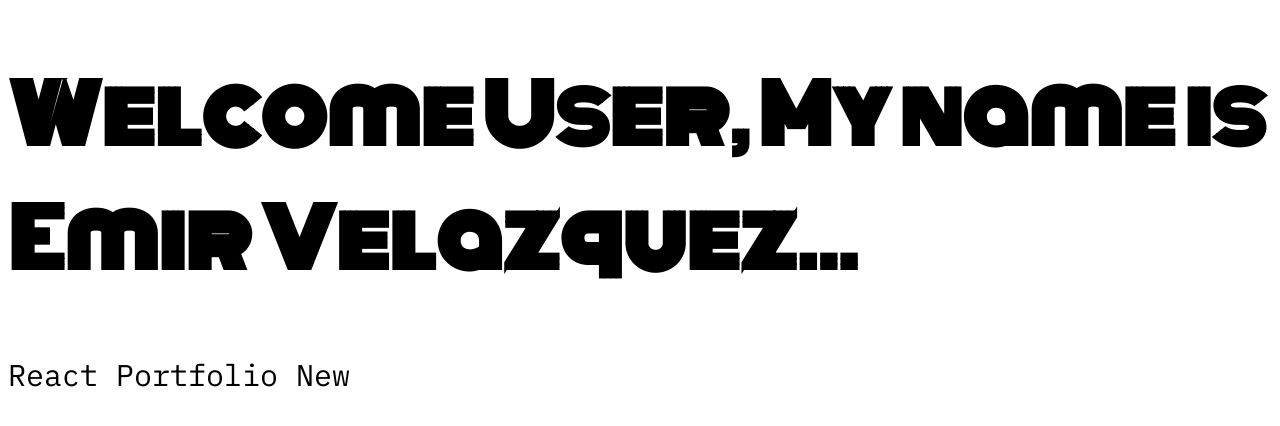
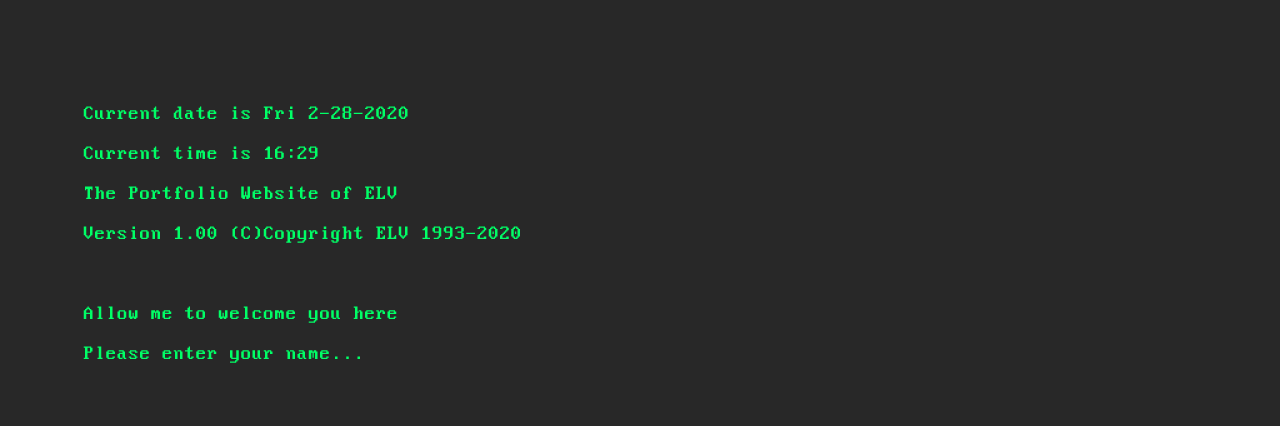
Before and after one commit to EmirVelazquez/emir-velazquez, a React (Create React App) app: page / in a window 1280 px wide. Shown: the top 426 px of the page. Built offline with nearby package versions, Linux system fonts and the light colour scheme.

Commit message:
created a component for welcoming new users. added a font type asset inside font directory. set up some basic css for UI purposes.

```diff
--- a/src/App.js
+++ b/src/App.js
@@ -1,14 +1,11 @@
 import React from 'react';
-
+import StartUpScreen from "./components/StartUpScreen";
 
 function App() {
   return (
-    <div className="App">
-      <header className="App-header">
-        <h1 id="userGreet">Welcome User, My name is Emir Velazquez...</h1>
-        <p id="secondaryText">React Portfolio New</p>
-      </header>
-    </div>
+    <React.Fragment>
+      <StartUpScreen></StartUpScreen>
+    </React.Fragment>
   );
 }
 
--- /dev/null
+++ b/src/components/StartUpScreen.jsx
@@ -0,0 +1,19 @@
+import React, { Component } from "react";
+
+class startUpScreen extends Component {
+    render() {
+        return (
+            <div id="startScreen">
+                <p id="userGreet">Current date is Fri 2-28-2020</p>
+                <p id="userGreet">Current time is 16:29</p>
+                <p id="secondaryText">The Portfolio Website of ELV</p>
+                <p>Version 1.00 (C)Copyright ELV 1993-2020</p>
+                <br />
+                <p>Allow me to welcome you here</p>
+                <p>Please enter your name...</p>
+            </div>
+        )
+    }
+};
+
+export default startUpScreen;
--- a/src/index.css
+++ b/src/index.css
@@ -1,9 +1,18 @@
-#userGreet {
-    font-size: 80px;
-    font-family: "Monoton" ;
+/* Setting a font here */
+@font-face {
+    font-family: terminalFont;
+    src: url("./font/PerfectDOSVGA437Win.ttf");
 }
 
-#secondaryText {
-    font-family: "IBM Plex Mono";
-    font-size: 30px;
+body {
+    background-color: #282828;
+    color: #00FF66;
 }
+
+#startScreen {
+    font-size: 20px;
+    /* font-family: "Monoton" ; */
+    font-family: terminalFont;
+    padding: 6%;
+}
+    /* font-family: "IBM Plex Mono"; */
```
Also changed, not shown: src/font/PerfectDOSVGA437Win.ttf (added).
